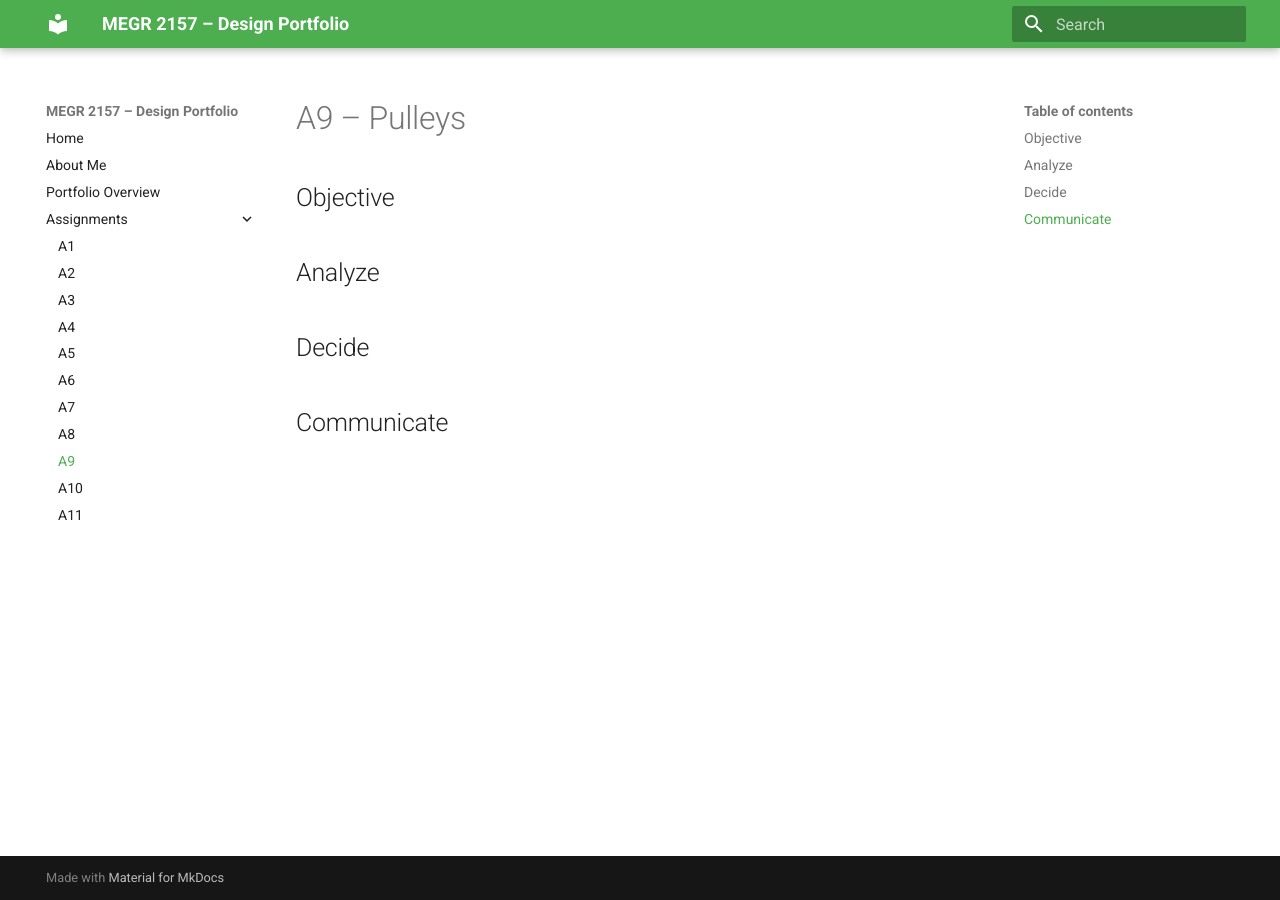
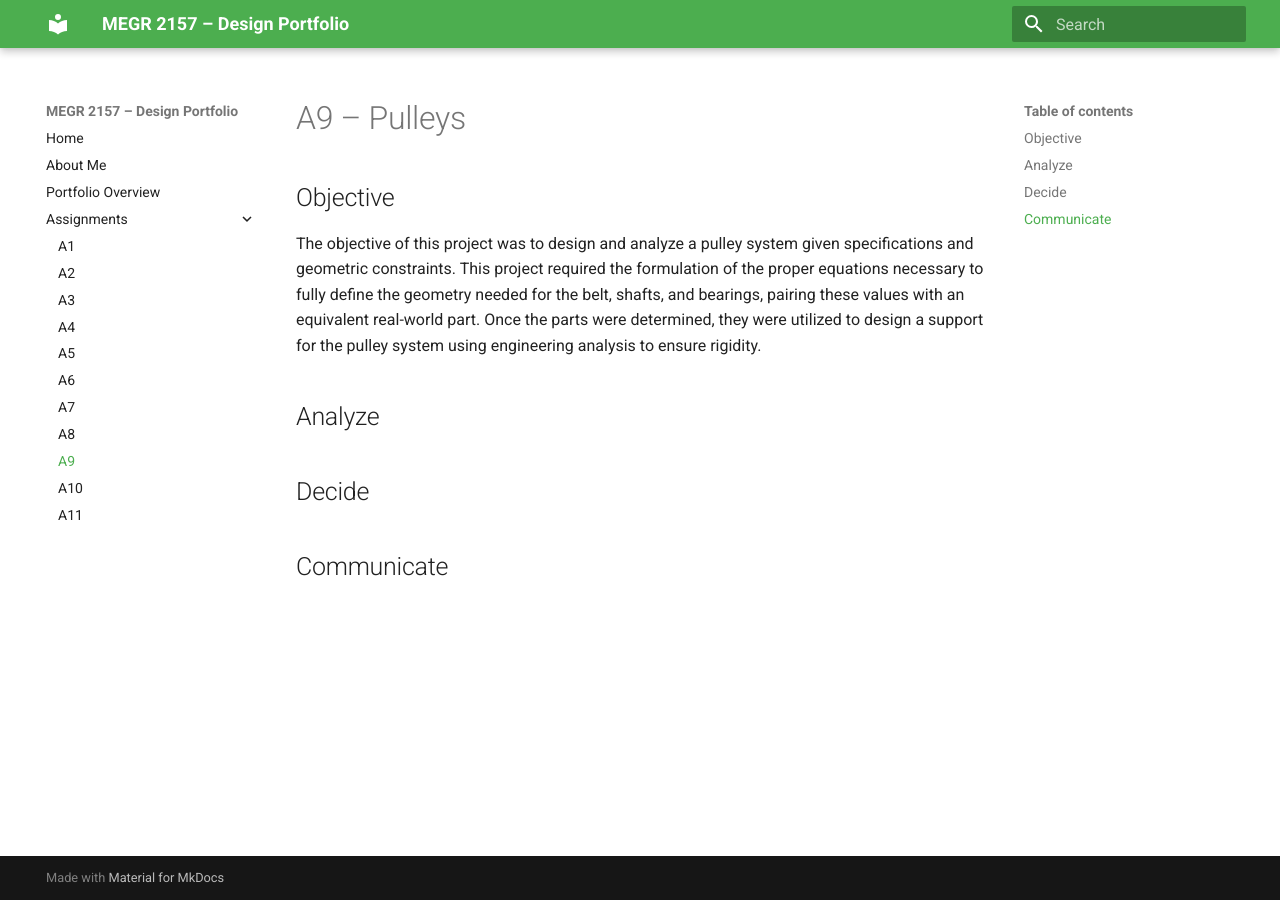
Before and after one commit to bsalvi7/megr2156-portfolio, an MkDocs documentation site: the page built from docs/assignments/A09/index.md, in a window 1280 px wide. Built offline with MkDocs 1.6.1 and Material for MkDocs 9.7.7, drawn with Linux system fonts in a browser that asks for light colours.

Commit message:
Update index.md

```diff
--- a/docs/assignments/A09/index.md
+++ b/docs/assignments/A09/index.md
@@ -2,6 +2,7 @@
 
 ## Objective
 
+The objective of this project was to design and analyze a pulley system given specifications and geometric constraints. This project required the formulation of the proper equations necessary to fully define the geometry needed for the belt, shafts, and bearings, pairing these values with an equivalent real-world part. Once the parts were determined, they were utilized to design a support for the pulley system using engineering analysis to ensure rigidity.
 
 ## Analyze
 
```
